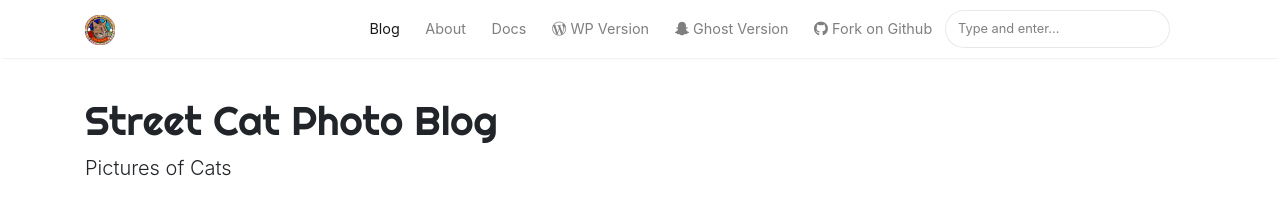
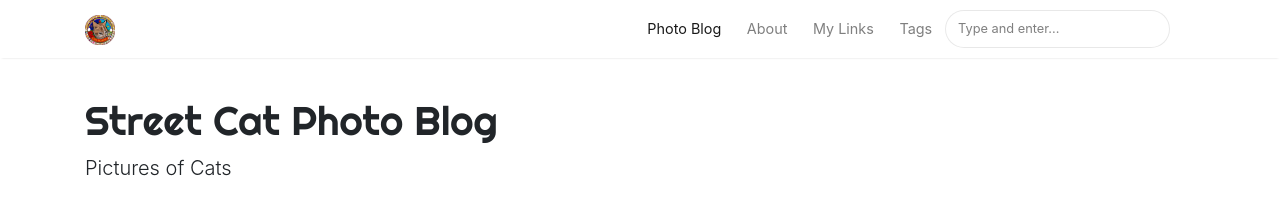
Before and after one commit to StreetCatLove/photo, a Jekyll site: the page built from index.html, in a window 1280 px wide. Shown: the top 211 px of the page. Built offline with Jekyll 4.4.1, drawn with Linux system fonts in a browser that asks for light colours; nearby versions of some CDN libraries; the list of posts is cut into pages by our own code.

Commit message:
Update default.html

```diff
--- a/_layouts/default.html
+++ b/_layouts/default.html
@@ -68,7 +68,7 @@ ga('send', 'pageview');
                 {% else %}
                 <li class="nav-item">
                 {% endif %}
-                <a class="nav-link" href="{{ site.baseurl }}/index.html">Blog</a>
+                <a class="nav-link" href="{{ site.baseurl }}/index.html">Photo Blog</a>
                 </li>
 
                 <li class="nav-item">
@@ -76,19 +76,11 @@ ga('send', 'pageview');
                 </li>
 
                 <li class="nav-item">
-                <a target="_blank" class="nav-link" href="https://bootstrapstarter.com/bootstrap-templates/template-mediumish-bootstrap-jekyll/"> Docs</a>
+                <a target="_blank" class="nav-link" href="https://streetcatlove.github.io/">My Links</a>
                 </li>
 
                 <li class="nav-item">
-                <a target="_blank" class="nav-link" href="https://www.wowthemes.net/themes/mediumish-wordpress/"><i class="fab fa-wordpress-simple"></i> WP Version</a>
-                </li>
-
-                <li class="nav-item">
-                <a target="_blank" class="nav-link" href="https://www.wowthemes.net/themes/mediumish-ghost/"><i class="fab fa-snapchat-ghost"></i> Ghost Version</a>
-                </li>
-
-                <li class="nav-item">
-                <a target="_blank" class="nav-link" href="https://github.com/wowthemesnet/mediumish-theme-jekyll"><i class="fab fa-github"></i> Fork on Github</a>
+                <a target="_blank" class="nav-link" href="https://streetcatlove.github.io/photo/tags/">Tags</a>
                 </li>
 
                 {% include search-lunr.html %}
```
